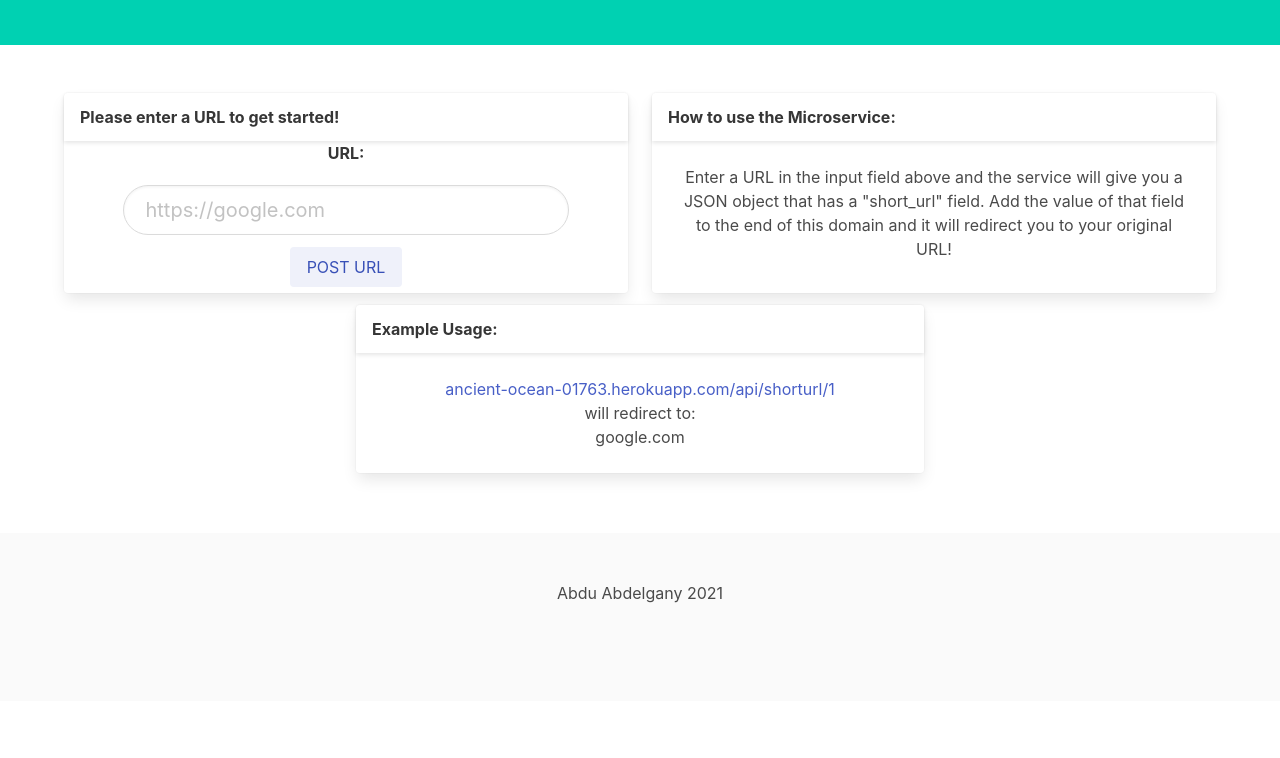
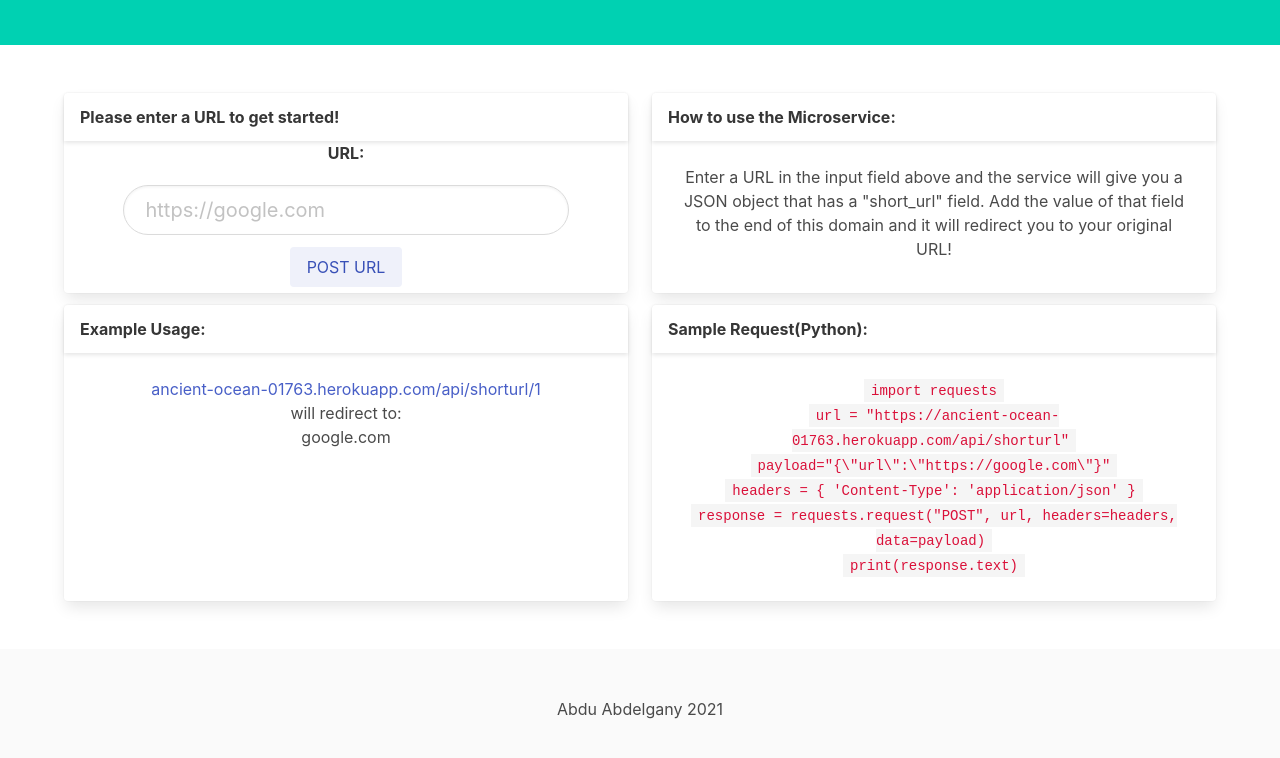
Before and after one commit to aaabdelgany/URL-Shortener, a website: page views/index.html in a window 1280 px wide. Shown: the part 116-874 px from the top of the page. Before the commit the page ends 817 px from the top, so only its background shows below. Drawn offline with nearby package versions, Linux system fonts and the light colour scheme.

Commit message:
added sample request

```diff
--- a/views/index.html
+++ b/views/index.html
@@ -75,17 +75,53 @@
             </div>
           </div>
         </div>
-        <div class="column is-6 is-offset-3 has-text-centered">
+        <div class="container is-offset-3 has-text-centered">
+          <div class="columns">
+            <div class="column is-6 has-text-centered">
               <div class="card">
                 <header class="card-header">
                   <p class="card-header-title">Example Usage:</p>
                 </header>
                 <div class="card-content">
-              <a href="https://ancient-ocean-01763.herokuapp.com/api/shorturl/1"
+                  <a
+                    href="https://ancient-ocean-01763.herokuapp.com/api/shorturl/1"
                     >ancient-ocean-01763.herokuapp.com/api/shorturl/1</a
                   >
                   <p>will redirect to:</p>
                   <p>google.com</p>
+                </div>
+              </div>
+            </div>
+
+            <div class="column is-6">
+              <div class="card">
+                <header class="card-header">
+                  <p class="card-header-title">Sample Request(Python):</p>
+                </header>
+                <div class="card-content">
+                  <p><code>import requests</code></p>
+                  <p>
+                    <code>
+                      url =
+                      "https://ancient-ocean-01763.herokuapp.com/api/shorturl"</code
+                    >
+                  </p>
+                  <p><code>payload="{\"url\":\"https://google.com\"}"</code></p>
+                  <p>
+                    <code
+                      >headers = { 'Content-Type': 'application/json' }</code
+                    >
+                  </p>
+                  <p>
+                    <code
+                      >response = requests.request("POST", url, headers=headers,
+                      data=payload)</code
+                    >
+                  </p>
+
+                  <p><code> print(response.text)</code></p>
+                </div>
+              </div>
             </div>
           </div>
         </div>
```
Lines whose indentation alone changed are shown as unchanged.
